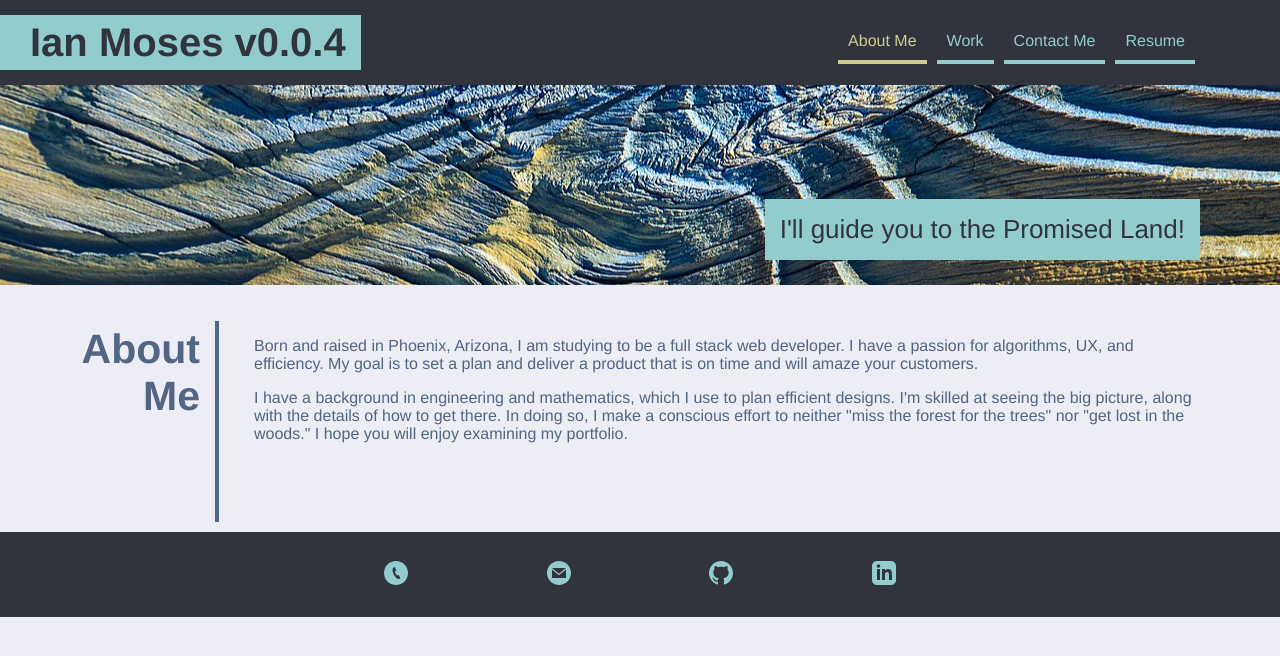
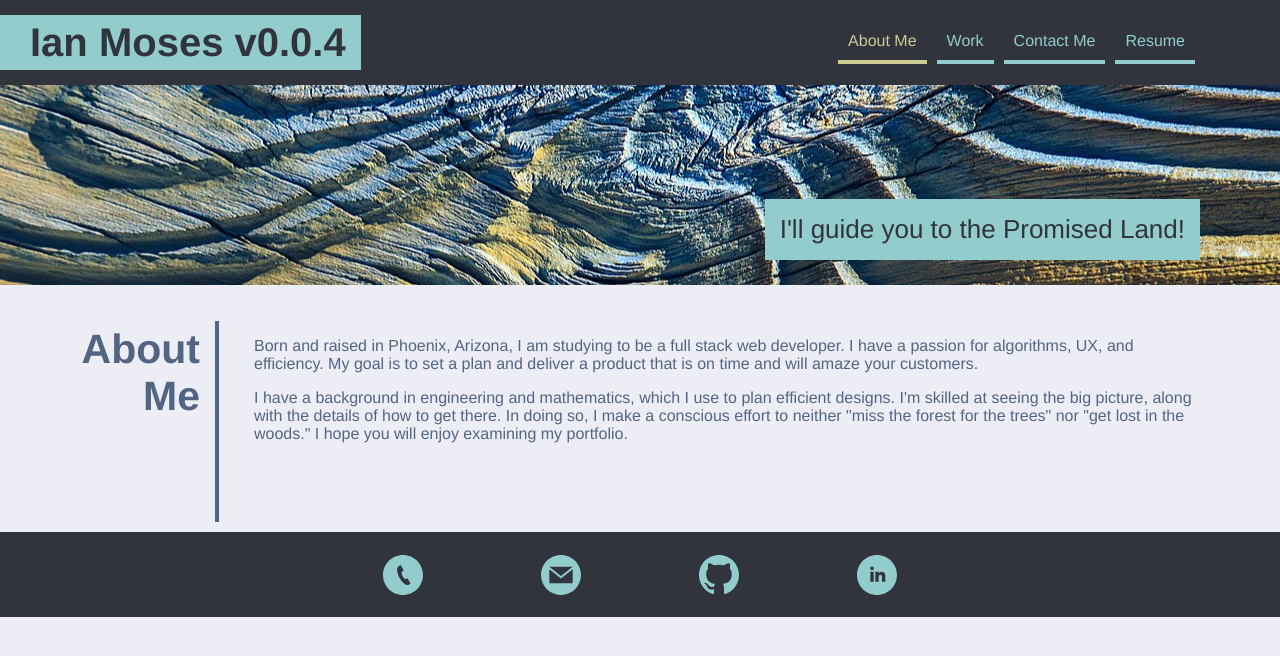
Before and after one commit to Moses-Ian/portfolio, a React (Create React App) app: page / in a window 1280 px wide. Shown: the top 656 px of the page. Built offline with nearby package versions, Linux system fonts and the light colour scheme.

Commit message:
made footer icons spin

```diff
--- a/public/assets/css/style.css
+++ b/public/assets/css/style.css
@@ -248,6 +248,24 @@ h3 {
 	padding-right: 30%;
 }
 
+.footer img {
+	height: 40px;
+	width: 40px;
+	position: relative;
+	left: -1px;
+	top: -1px;
+
+}
+
+.footer a {
+	/* box-shadow: 0px 0px 15px 20px var(--secondary-color); */
+	height: 38px;
+	width: 38px;
+	border-radius: 30px;
+	background-color: transparent;
+	position: relative;
+}
+
 
 /* media queries */
 @media screen and (max-width: 1200px) {
--- a/src/components/Footer.js
+++ b/src/components/Footer.js
@@ -1,14 +1,26 @@
-import React, { useState } from 'react';
-
-const pub = process.env.PUBLIC_URL;
+import React from 'react';
+import FooterLink from './FooterLink';
 
 const Footer = () => {
+
 	return (
 		<section className='footer'>
-			<a href="tel:+14807899331"><img src={pub + '/assets/images/phone.svg'}  /></a>
-			<a href="mailto:ian.moses2@outlook.com"><img src={pub + '/assets/images/email.svg'}  /></a>
-			<a href="https://github.com/Moses-Ian"><img src={pub + '/assets/images/github.svg'}  /></a>
-			<a href="https://www.linkedin.com/in/ian-moses-613a1690/"><img src={pub + '/assets/images/linkedin.svg'}  /></a>
+			<FooterLink
+				href="tel:+14807899331"
+				src="/assets/images/phone.svg"
+			/>
+			<FooterLink
+				href="mailto:ian.moses2@outlook.com"
+				src="/assets/images/email.svg"
+			/>
+			<FooterLink
+				href="https://github.com/Moses-Ian"
+				src="/assets/images/github.svg"
+			/>
+			<FooterLink
+				href="https://www.linkedin.com/in/ian-moses-613a1690/"
+				src="/assets/images/linkedin.svg"
+			/>
 		</section>
 	)
 };
--- /dev/null
+++ b/src/components/FooterLink.js
@@ -0,0 +1,46 @@
+import React, { useState, useEffect } from 'react';
+import { useSpring, useTransition, config, animated } from "react-spring";
+
+const pub = process.env.PUBLIC_URL;
+const rotation = 60;
+const timing = 150;
+
+const FooterLink = ({href, src}) => {
+
+  const [isBooped, setIsBooped] = useState(false);
+	const rotateSpring = useSpring({
+		config: { tension: 300, friction: 10 },
+		from: {
+			transform: 'rotate(0deg)',
+		},
+		to: {
+			transform: isBooped ? `rotate(${rotation}deg)` : 'rotate(0deg)',
+			}
+	});
+	useEffect(() => {
+    if (!isBooped) {
+      return;
+    }
+    const timeoutId = window.setTimeout(() => {
+      setIsBooped(false);
+    }, timing);
+    return () => {
+      window.clearTimeout(timeoutId);
+    };
+  }, [isBooped, timing]);
+  const trigger = () => {
+    setIsBooped(true);
+  };
+
+	return (
+		<a href={href}>
+			<animated.img
+				src={pub + src}
+				onMouseOver={trigger}
+				style={rotateSpring}
+			/>
+		</a>
+	);
+};
+
+export default FooterLink;
```
Also changed, not shown: public/assets/images/linkedin.svg.
